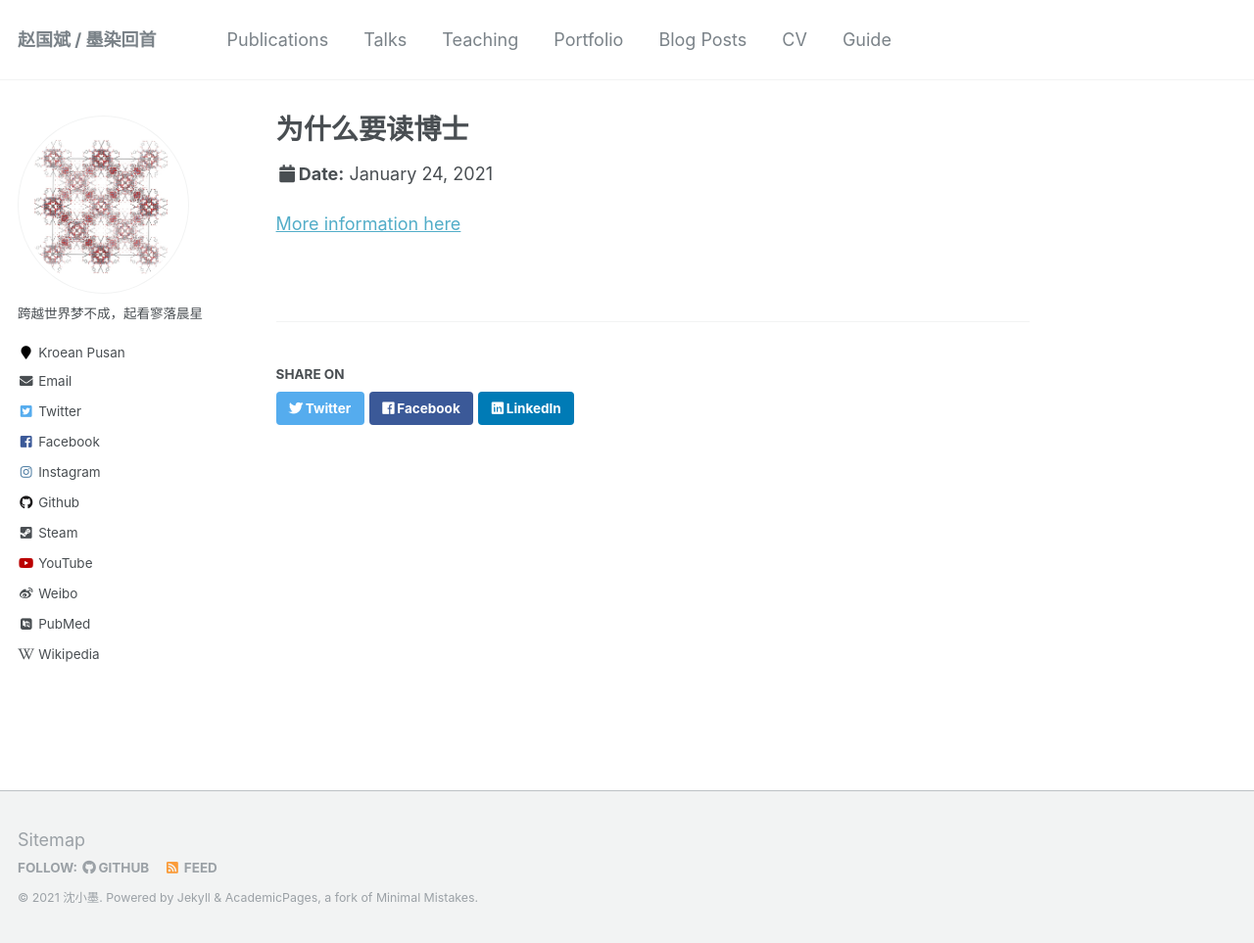
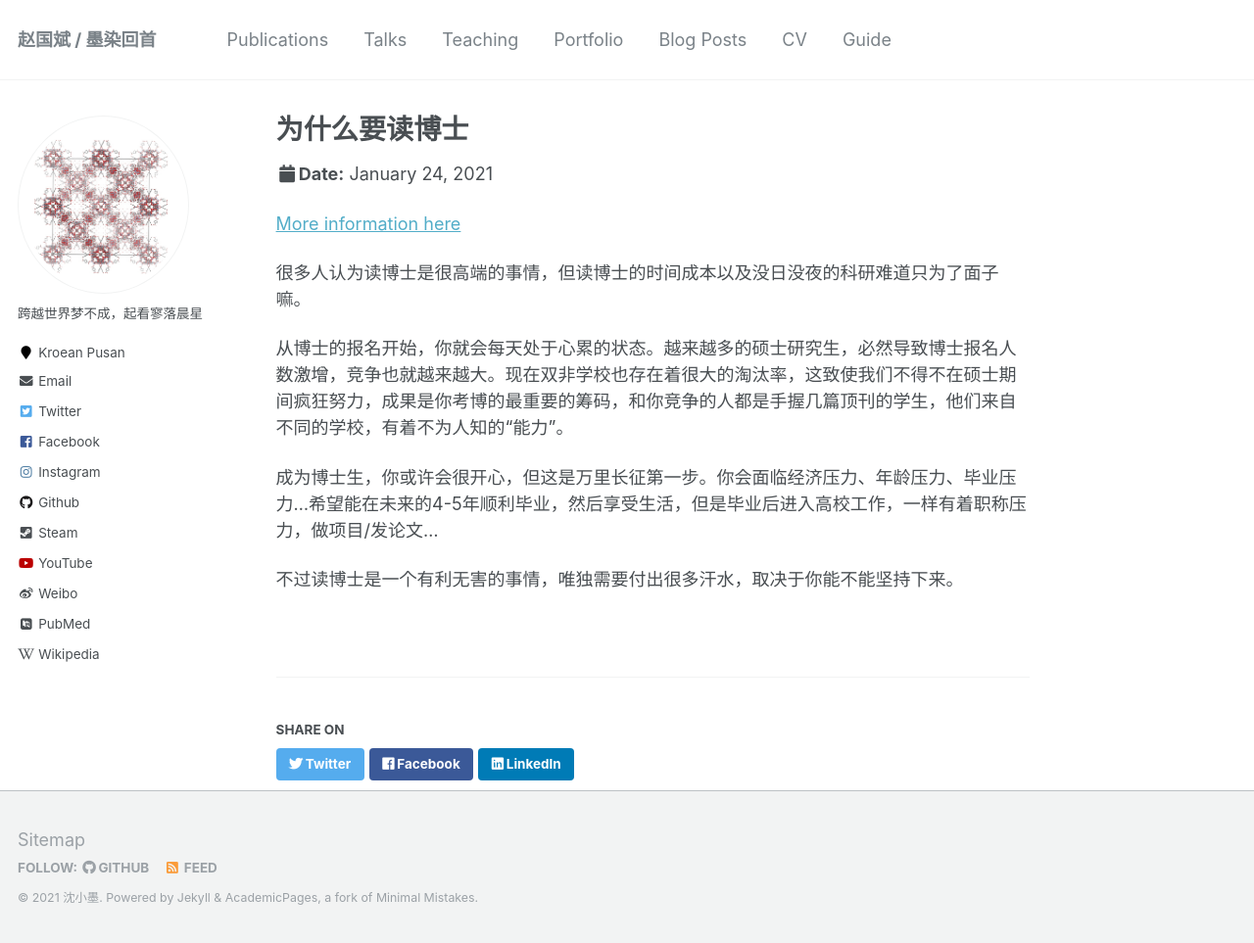
Before and after one commit to sxm13/ZGBshenxiaomoCV.github.io, a Jekyll site: the page built from _talks/2021-01-24-phD.md, in a window 1280 px wide and 963 px high. Shown: the whole window at 98% size. Built offline with Jekyll 4.4.1, drawn with Linux system fonts in a browser that asks for light colours; some web fonts are replaced.

Commit message:
Update 2021-01-24-phD.md

```diff
--- a/_talks/2021-01-24-phD.md
+++ b/_talks/2021-01-24-phD.md
@@ -3,9 +3,17 @@ title: "为什么要读博士"
 collection: talks
 type: "Tutorial"
 permalink: /talks/2021-01-28-phD
-venue: "Do you want to become a phD student"
+venue: "Do you want to become a phD student?"
 date: 2021-01-24
 location: "Pusan Kroean"
 ---
 
 [More information here](http://www.pusan.ac.kr/kor/Main.do)
+
+很多人认为读博士是很高端的事情，但读博士的时间成本以及没日没夜的科研难道只为了面子嘛。
+
+从博士的报名开始，你就会每天处于心累的状态。越来越多的硕士研究生，必然导致博士报名人数激增，竞争也就越来越大。现在双非学校也存在着很大的淘汰率，这致使我们不得不在硕士期间疯狂努力，成果是你考博的最重要的筹码，和你竞争的人都是手握几篇顶刊的学生，他们来自不同的学校，有着不为人知的“能力”。
+
+成为博士生，你或许会很开心，但这是万里长征第一步。你会面临经济压力、年龄压力、毕业压力...希望能在未来的4-5年顺利毕业，然后享受生活，但是毕业后进入高校工作，一样有着职称压力，做项目/发论文...
+
+不过读博士是一个有利无害的事情，唯独需要付出很多汗水，取决于你能不能坚持下来。
```
